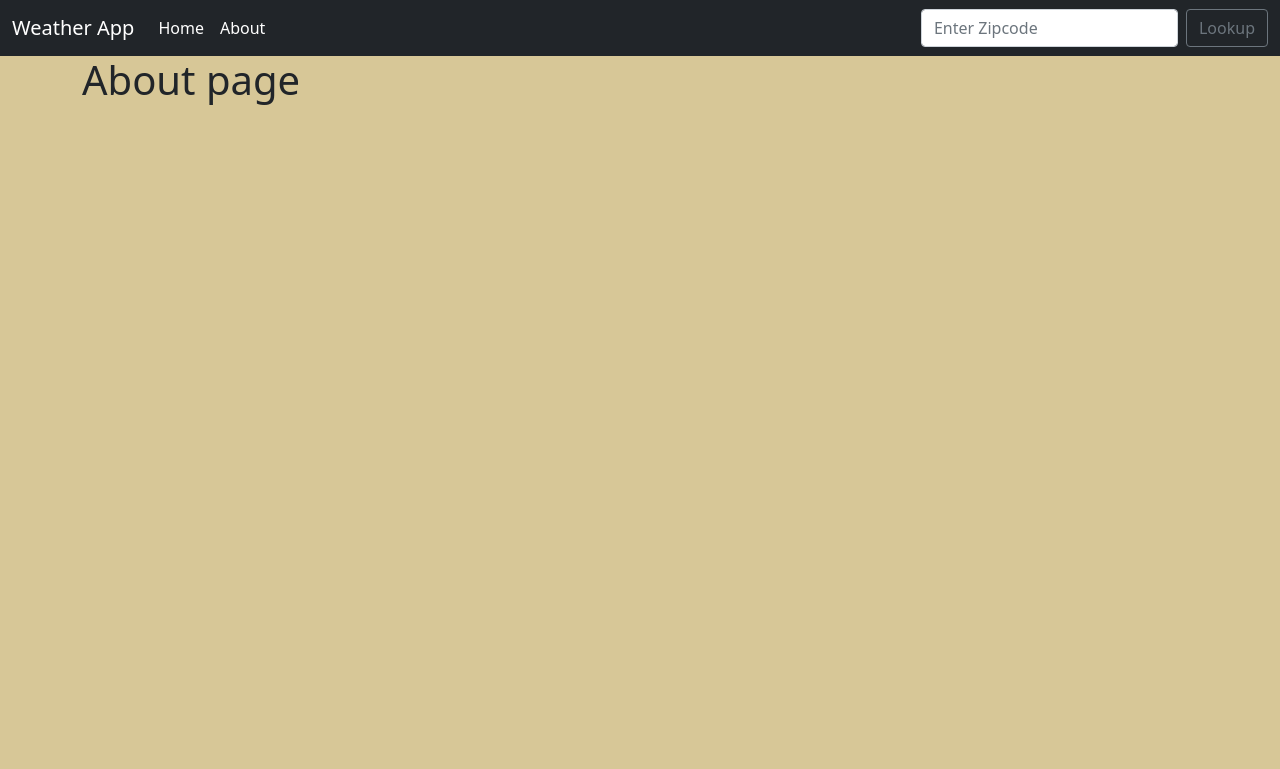
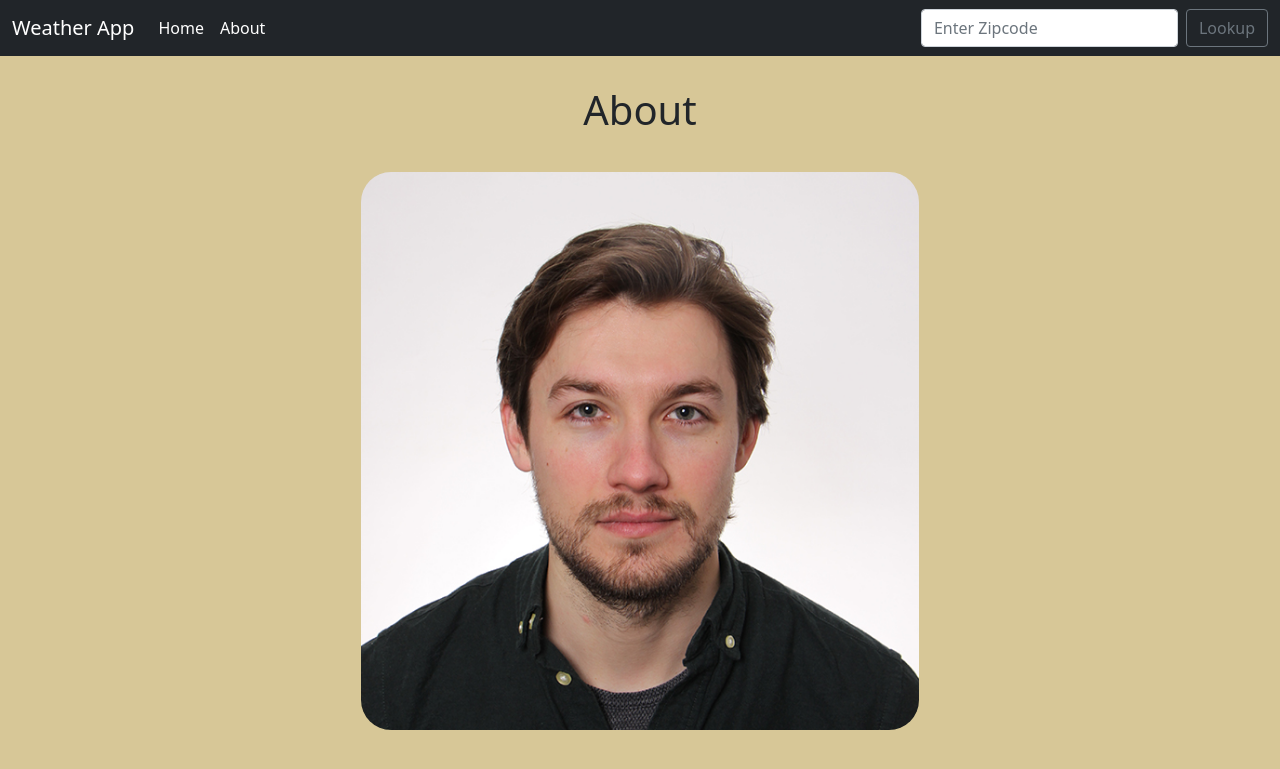
Before and after one commit to emiledurham/djweather, a Django app: page /about in a window 1280 px wide. Shown: the top 769 px of the page. Run offline with Django 3.2, Linux system fonts and the light colour scheme.

Commit message:
api fixes and about page update

```diff
--- a/lookup/static/styles/main.css
+++ b/lookup/static/styles/main.css
@@ -16,3 +16,22 @@ html, body {
 .veryunhealthy {background-color: #990066;}
 .hazardous {background-color: #660000;}
 .error {background-color: #d29958;}
+
+.center {
+  display: block;
+  margin-left: auto;
+  margin-right: auto;
+  width: 50%;
+
+}
+
+.center img {
+    border-radius: 30px;
+    max-width: 100%;
+
+}
+
+.center h1 {
+    text-align: center;
+    padding: 30px;
+}
--- a/lookup/templates/about.html
+++ b/lookup/templates/about.html
@@ -1,4 +1,8 @@
 {% extends 'base.html' %}
 {% block content %}
-<h1>About page</h1>
+<div class="center">
+    <h1>About</h1>
+    <img src="../static/img/January 2020.jpeg">
+
+</div>
 {% endblock %}
--- a/lookup/views.py
+++ b/lookup/views.py
@@ -6,6 +6,7 @@ import os
 
 api_key = os.environ['DJWEATHER_API_KEY']
 
+
 def home(request):
     import json
     import requests
@@ -13,7 +14,44 @@ def home(request):
     if request.method == "POST":
         zipcode = request.POST['zipcode']
         api_request = requests.get(
-                f'https://www.airnowapi.org/aq/forecast/zipCode/?format=application/json&zipCode={zipcode}&date=2021-03-16&distance=25&API_KEY={api_key}')
+            f"https://www.airnowapi.org/aq/observation/zipCode/current/?format=application/json&zipCode={zipcode}&distance=5&API_KEY={api_key}")
+
+        try:
+            api = json.loads(api_request.content)
+        except IndexError as e:
+            api = 'Error...'
+
+        if api[0]['AQI'] == -1:
+            category_description = "There was an error getting the air quality. Try a different Zipcode?"
+            category_color = "error"
+        elif api[0]['Category']['Name'] == "Good":
+            category_description = "(0-50) Enjoy your outdoor activities."
+            category_color = "good"
+        elif api[0]['Category']['Name'] == "Moderate":
+            category_description = '(51-100) If you are unusually sensitive to particle pollution, consider reducing your activity level or shorten the amount of time you are active outdoors.'
+            category_color = "moderate"
+        elif api[0]['Category']['Name'] == "Unhealthy for Sensitive Groups":
+            category_description = "(101-150) Unhealthy for sensitive groups"
+            category_color = "usg"
+        elif api[0]['Category']['Name'] == "Unhealthy":
+            category_description = "(151-200) Everyone may begin to experience health problems."
+            category_color = "unhealthy"
+        elif api[0]['Category']['Name'] == "Very Unhealthy":
+            category_description = "(201-300) Stay inside."
+            category_color = "veryunhealthy"
+        elif api[0]['Category']['Name'] == "Hazardous":
+            category_description = "(301-500) Emergency conditions."
+            category_color = "hazardous"
+
+        return render(request, 'home.html', {
+            'api': api,
+            'category_description': category_description,
+            'category_color': category_color
+        })
+
+    else:
+        api_request = requests.get(
+             f'https://www.airnowapi.org/aq/observation/zipCode/current/?format=application/json&zipCode=95405&distance=5&API_KEY={api_key}')
 
         try:
             api = json.loads(api_request.content)
@@ -46,43 +84,6 @@ def home(request):
             'api': api,
             'category_description': category_description,
             'category_color': category_color})
-    else:
-        api_request = requests.get(
-            f'https://www.airnowapi.org/aq/forecast/zipCode/?format=application/json&zipCode=63122&date=2021-03-16&distance=25&API_KEY={api_key}')
-
-        try:
-            api = json.loads(api_request.content)
-        except Exception as e:
-            api = "Error..."
-
-        # if api[0]['AQI'] == -1:
-        #     category_description = "There was an error getting this data. Try a different Zipcode?"
-        #     category_color = "error"
-        # elif api[0]['Category']['Name'] == "Good":
-        #     category_description = "(0-50) Enjoy your outdoor activities."
-        #     category_color = "good"
-        # elif api[0]['Category']['Name'] == "Moderate":
-        #     category_description = '(51-100) If you are unusually sensitive to particle pollution, consider reducing your activity level or shorten the amount of time you are active outdoors.'
-        #     category_color = "moderate"
-        # elif api[0]['Category']['Name'] == "Unhealthy for Sensitive Groups":
-        #     category_description = "(101-150) Unhealthy for sensitive groups"
-        #     category_color = "usg"
-        # elif api[0]['Category']['Name'] == "Unhealthy":
-        #     category_description = "(151-200) Everyone may begin to experience health problems."
-        #     category_color = "unhealthy"
-        # elif api[0]['Category']['Name'] == "Very Unhealthy":
-        #     category_description = "(201-300) Stay inside."
-        #     category_color = "veryunhealthy"
-        # elif api[0]['Category']['Name'] == "Hazardous":
-        #     category_description = "(301-500) Emergency conditions."
-        #     category_color = "hazardous"
-
-        return render(request, 'home.html', {
-            'api': api})
-
-
-
-
 
 
 def about(request):
```
Also changed, not shown: lookup/templates/home.html (+4 -4 lines), lookup/static/img/January 2020.jpeg (added).
